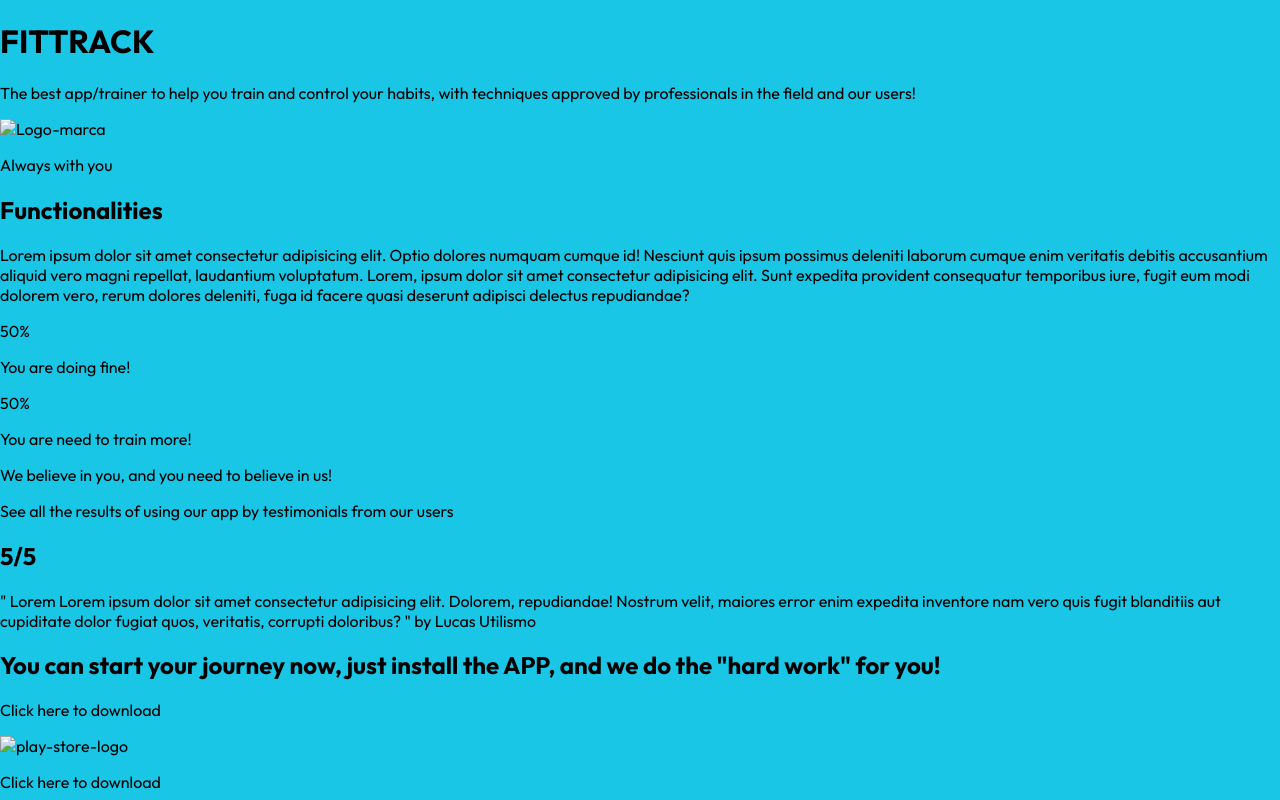
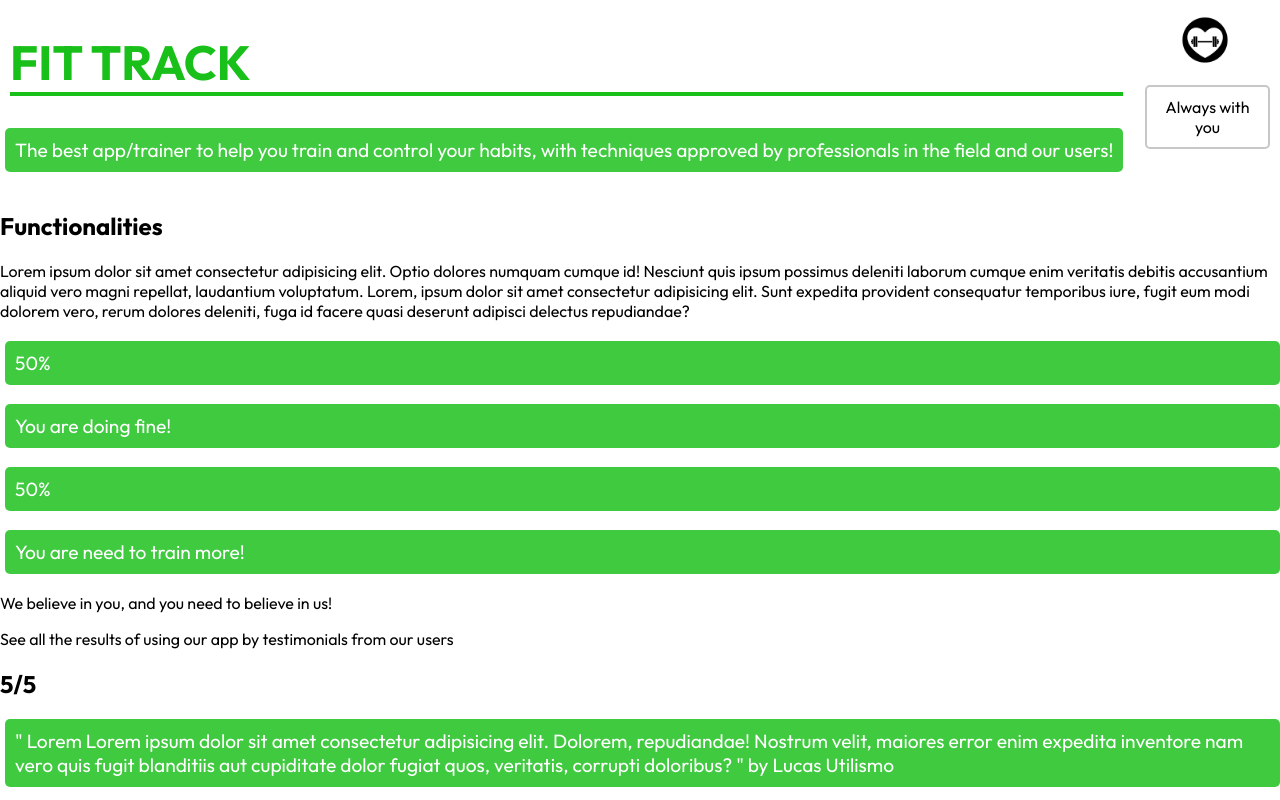
Before and after one commit to Fellipe-Barradas/FitTrack-landing-page, a website: page public/index.html in a window 1280 px wide. Shown: the top 800 px of the page. Drawn offline with Linux system fonts and the light colour scheme.

Commit message:
Feito o header da página

```diff
--- a/SCSS/layout/_header.scss
+++ b/SCSS/layout/_header.scss
@@ -0,0 +1,43 @@
+@use "../variables";
+header{
+    display: flex;
+    position: relative;
+    background-color: white;
+}
+header h1{
+    font-size: 3rem;
+    color: rgb(26, 192, 26);
+    font-family: variables.$font-primary, sans-serif;
+    margin-left: 10px;
+    border-bottom: 4px solid rgb(26, 192, 26);;
+}
+div p{
+    font-size: 1.2rem;
+    margin-left: 5px;
+    color: white;
+    background-color:rgba(26, 192, 26, 0.836);
+    padding: 10px;
+    border-radius: 5px;
+}
+.logomarca{
+    position: absolute;
+    text-align: center;
+    background-color: white;
+    top: 10px;
+    right: 10px;
+    width: 130px;
+    height: 130px;
+}
+.logomarca p{
+    background-color: none;
+    font-size: 1rem;
+    font-weight: 500;
+    color: black;
+    background-color: white;
+    border: 2px solid rgba(0, 0, 0, 0.219);
+}
+img{
+    margin-top: 5px;
+    width: 50px;
+    height: 50px;
+}
--- a/SCSS/variables.scss
+++ b/SCSS/variables.scss
@@ -1,4 +1,4 @@
-$primary-color: #19C6E6;
+$primary-color: #fff;
 $secondary-color: #24E361;
 $text-color:#19E620;
 $font-primary: 'Outfit', sans-serif;
--- a/public/index.html
+++ b/public/index.html
@@ -18,11 +18,11 @@
 <body>
     <header id="header">
         <div>
-          <h1>FITTRACK</h1>
+          <h1>FIT TRACK</h1>
           <p>The best app/trainer to help you train and control your habits, with techniques approved by professionals in the field and our users!</p>
         </div>
-        <div>
-          <img src="#" alt="Logo-marca">
+        <div class="logomarca">
+          <img src="../assets/logo.png" alt="Logo-marca">
           <p>Always with you</p>
         </div>
     </header>
```
Also changed, not shown: CSS/style.css.
